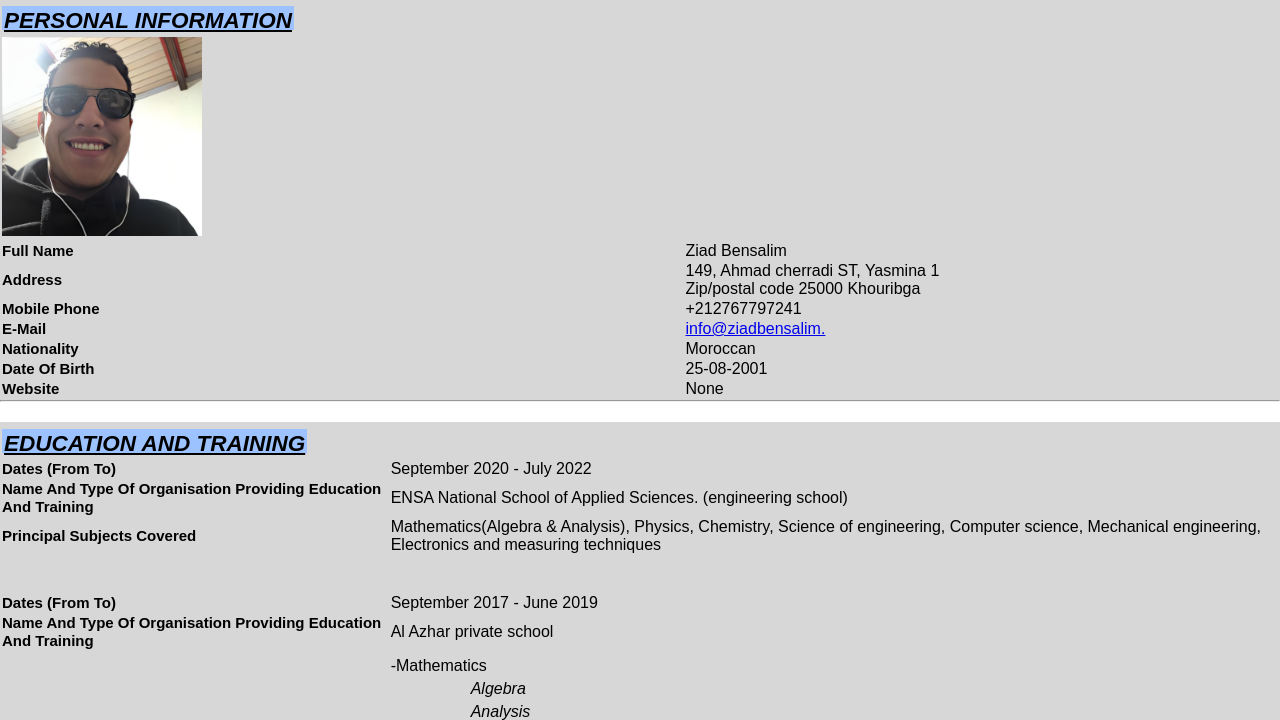
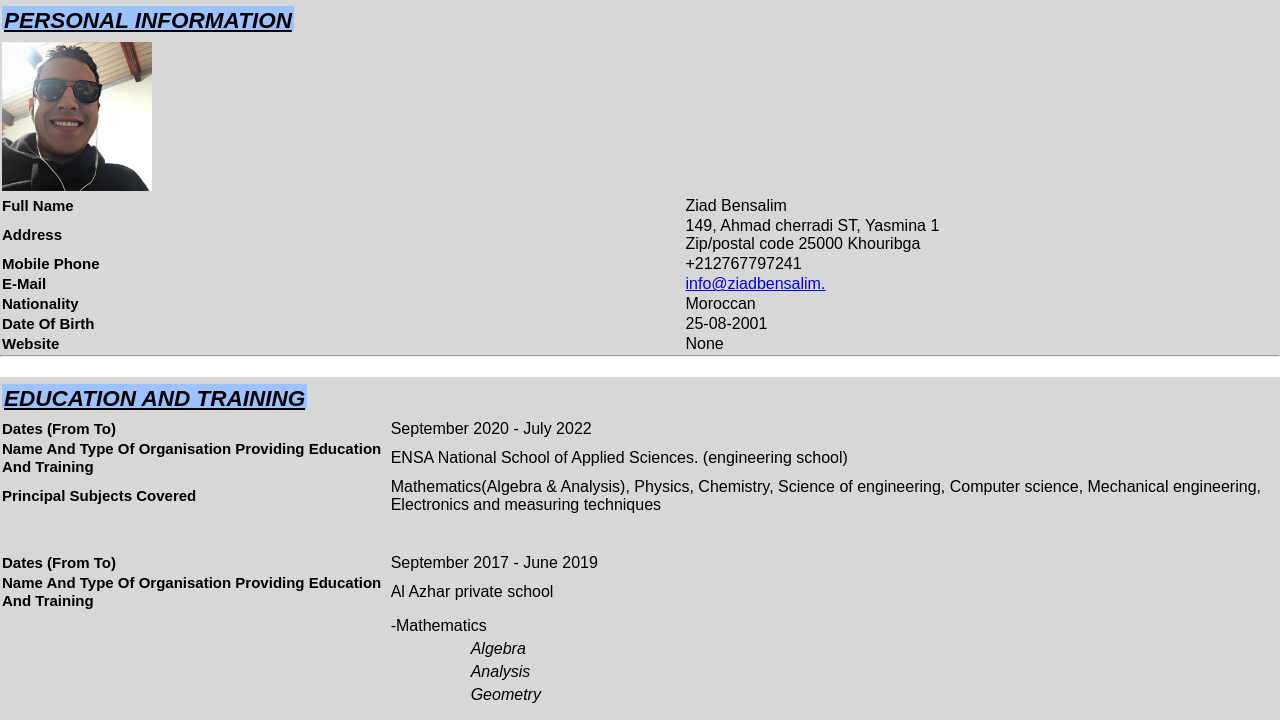
Before and after one commit to ziadbensalim/My-personal-CV-build, a plain HTML site: page index.html in a window 1280 px wide. Shown: the part 46-766 px from the top of the page. Drawn offline with Linux system fonts and the light colour scheme.

Commit message:
adjusting thead margin

```diff
--- a/index.html
+++ b/index.html
@@ -26,7 +26,7 @@
             <img
               src="69294758_2221854798104387_5572518284701466624_n.png"
               alt="My personal picture"
-              width="200px"
+              class="image"
             />
           </td>
         </tr>
--- a/style.css
+++ b/style.css
@@ -17,6 +17,7 @@ thead {
   text-decoration: underline;
   margin: 5px 0;
   height: 24px;
+  margin-bottom: 10px;
 }
 ul {
   font-family: sans-serif;
@@ -46,3 +47,8 @@ table {
 .table-1 {
   margin-top: 0px;
 }
+img {
+  display: inline-block;
+  width: 150px;
+  height: auto;
+}
```
